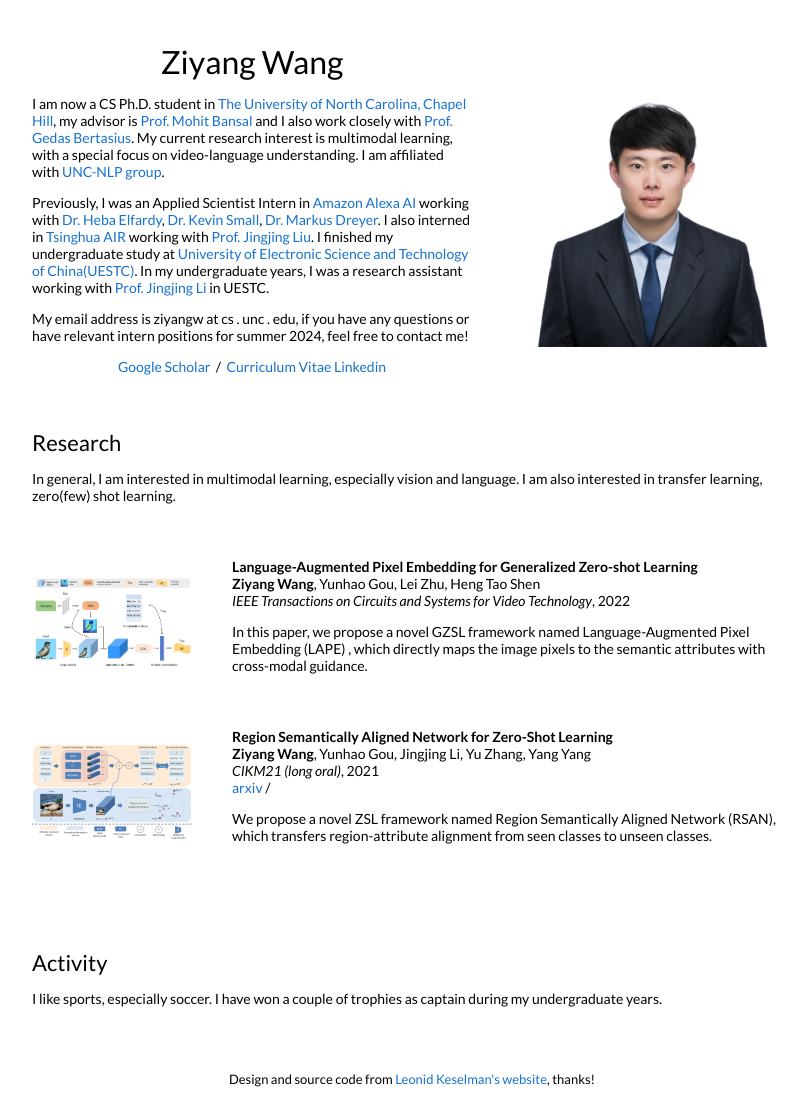
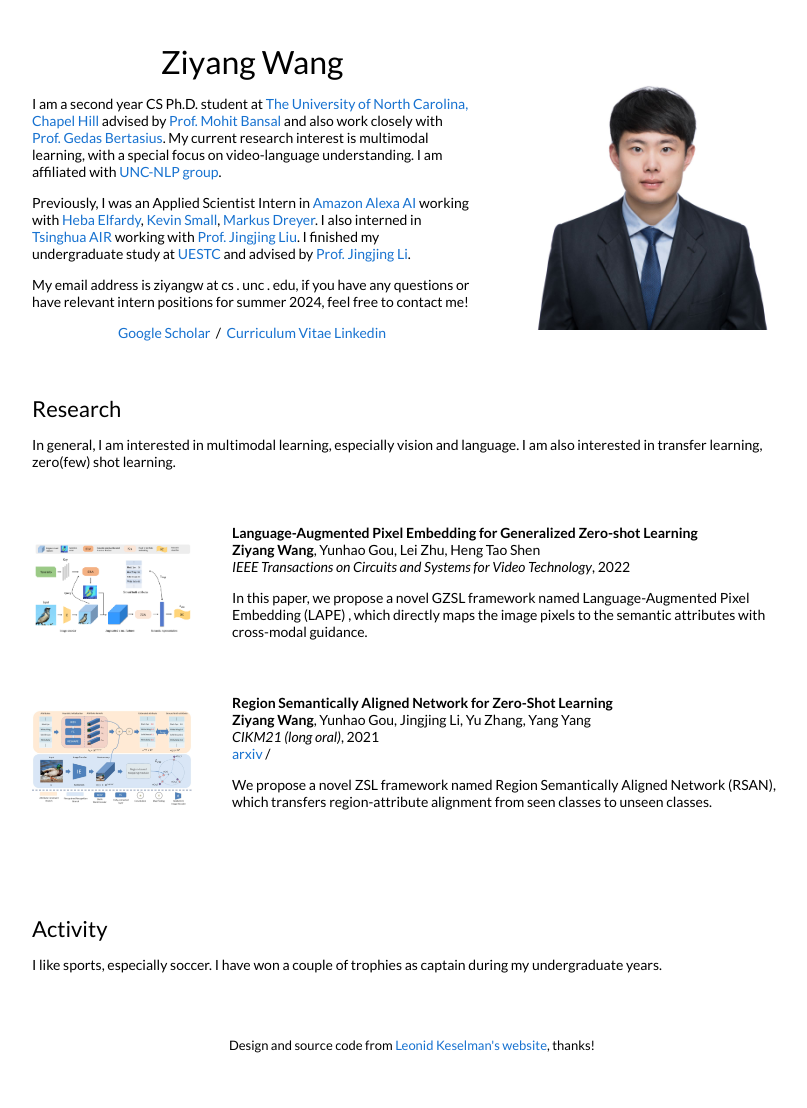
Before and after one commit to ZiyangW2000/ZiyangW2000.github.io, a Jekyll site: the page built from _posts/2018-05-05-policies.markdown, in a window 1280 px wide. Shown: the whole page, without its empty margins (228-1035 px from the left). Built offline with Jekyll 4.4.1, drawn with Linux system fonts in a browser that asks for light colours; after the commit the page ends 1074 px from its top, so only the background shows below that.

Commit message:
Update default.html

```diff
--- a/_layouts/default.html
+++ b/_layouts/default.html
@@ -27,10 +27,10 @@
               <h1>
                 Ziyang Wang
               </h1>
-              <p>I am now a CS Ph.D. student in  <a href="https://www.unc.edu//">The University of North Carolina, Chapel Hill</a>, my advisor is <a href="https://www.cs.unc.edu/~mbansal//">Prof. Mohit Bansal</a> and I also work closely with <a href="https://www.gedasbertasius.com//">Prof. Gedas Bertasius</a>. My current research interest is multimodal learning, with a special focus on video-language understanding. I am affiliated with <a href="https://nlp.cs.unc.edu/">UNC-NLP group</a>.
+              <p>I am a second year CS Ph.D. student at <a href="https://www.unc.edu//">The University of North Carolina, Chapel Hill</a> advised by <a href="https://www.cs.unc.edu/~mbansal//">Prof. Mohit Bansal</a> and also work closely with <a href="https://www.gedasbertasius.com//">Prof. Gedas Bertasius</a>. My current research interest is multimodal learning, with a special focus on video-language understanding. I am affiliated with <a href="https://nlp.cs.unc.edu/">UNC-NLP group</a>.
               </p>
               <p>
-                Previously, I was an Applied Scientist Intern in <a href="https://www.amazon.science/">Amazon Alexa AI</a> working with <a href="https://www.amazon.science/author/heba-elfardy">Dr. Heba Elfardy</a>, <a href="http://www.kevinsmall.org/">Dr. Kevin Small</a>, <a href="https://markusdreyer.org/">Dr. Markus Dreyer</a>. I also interned in <a href="https://air.tsinghua.edu.cn/en/">Tsinghua AIR</a> working with <a href="https://air.tsinghua.edu.cn/en/info/1046/1194.htm">Prof. Jingjing Liu</a>. I finished my undergraduate study at <a href="https://en.uestc.edu.cn">University of Electronic Science and Technology of China(UESTC)</a>. In my undergraduate years, I was a research assistant working with <a href="https://lijin118.github.io//">Prof. Jingjing Li</a> in UESTC.
+                Previously, I was an Applied Scientist Intern in <a href="https://www.amazon.science/">Amazon Alexa AI</a> working with <a href="https://www.amazon.science/author/heba-elfardy">Heba Elfardy</a>, <a href="http://www.kevinsmall.org/">Kevin Small</a>, <a href="https://markusdreyer.org/">Markus Dreyer</a>. I also interned in <a href="https://air.tsinghua.edu.cn/en/">Tsinghua AIR</a> working with <a href="https://air.tsinghua.edu.cn/en/info/1046/1194.htm">Prof. Jingjing Liu</a>. I finished my undergraduate study at <a href="https://en.uestc.edu.cn">UESTC</a> and advised by <a href="https://lijin118.github.io//">Prof. Jingjing Li</a>.
 
               </p>
               <p>
```
